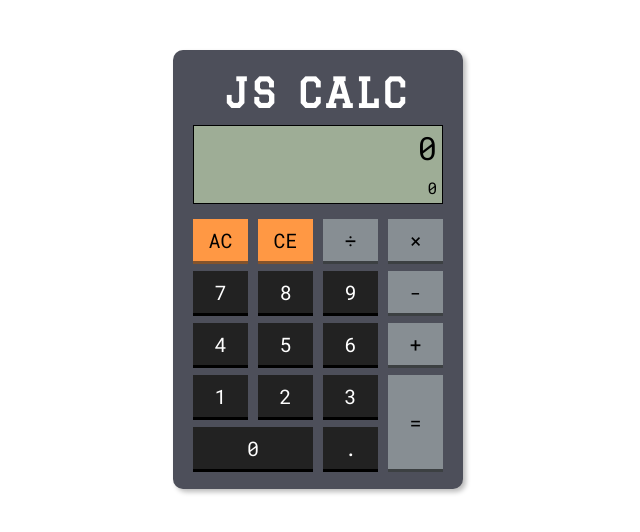
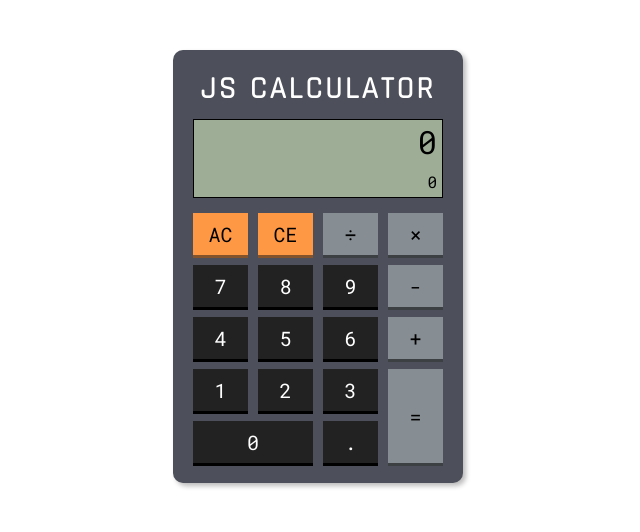
Before and after one commit to ntjnh/calculator, a plain HTML site: page index.html in a window 1280 px wide. Shown: the whole page, without its empty margins (322-962 px from the left). Drawn offline with Linux system fonts and the light colour scheme.

Commit message:
Change title font

```diff
--- a/css/main.css
+++ b/css/main.css
@@ -18,8 +18,8 @@ h3 {
   color: #fff;
   text-transform: uppercase;
   letter-spacing: 0.1em;
-  font-family: 'Graduate', sans-serif;
-  font-size: 2.5em;
+  font-family: 'Rajdhani', sans-serif;
+  font-size: 1.9em;
 }
 
 .screen {
--- a/index.html
+++ b/index.html
@@ -3,14 +3,14 @@
   <head>
     <meta charset="utf-8">
     <meta name="viewport" content="width=device-width, initial-scale=1">
-    <title>JS Calc</title>
-    <link href="https://fonts.googleapis.com/css?family=Graduate|Roboto+Mono" rel="stylesheet">
+    <title>JS Calculator</title>
+    <link href="https://fonts.googleapis.com/css?family=Rajdhani|Roboto+Mono" rel="stylesheet">
     <link rel="stylesheet" href="css/main.css">
   </head>
   <body>
 
     <div id="calculator">
-      <h3>JS Calc</h3>
+      <h3>JS Calculator</h3>
 
       <div class="screen">
         <p class="answer">0</p>
```
